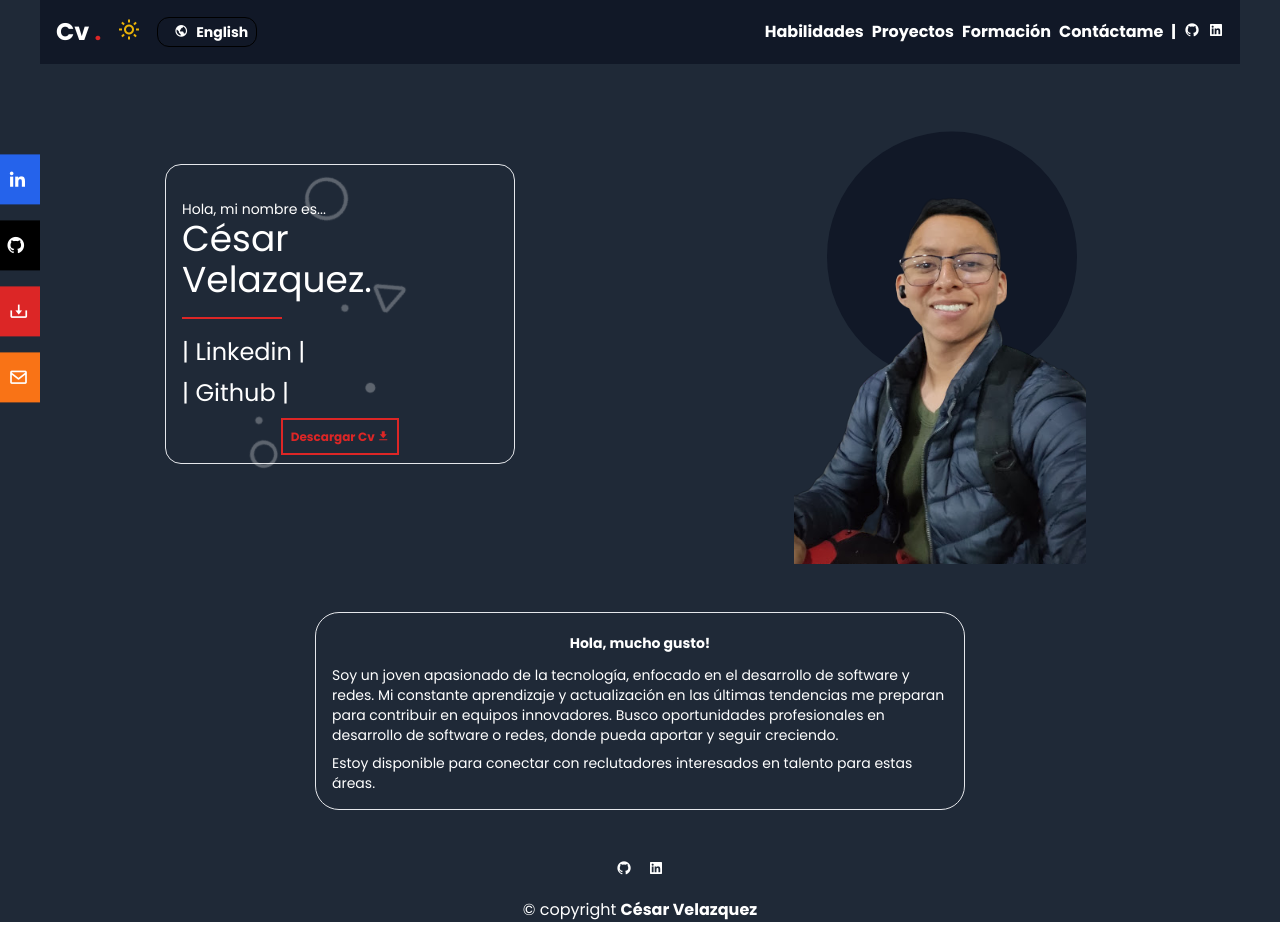
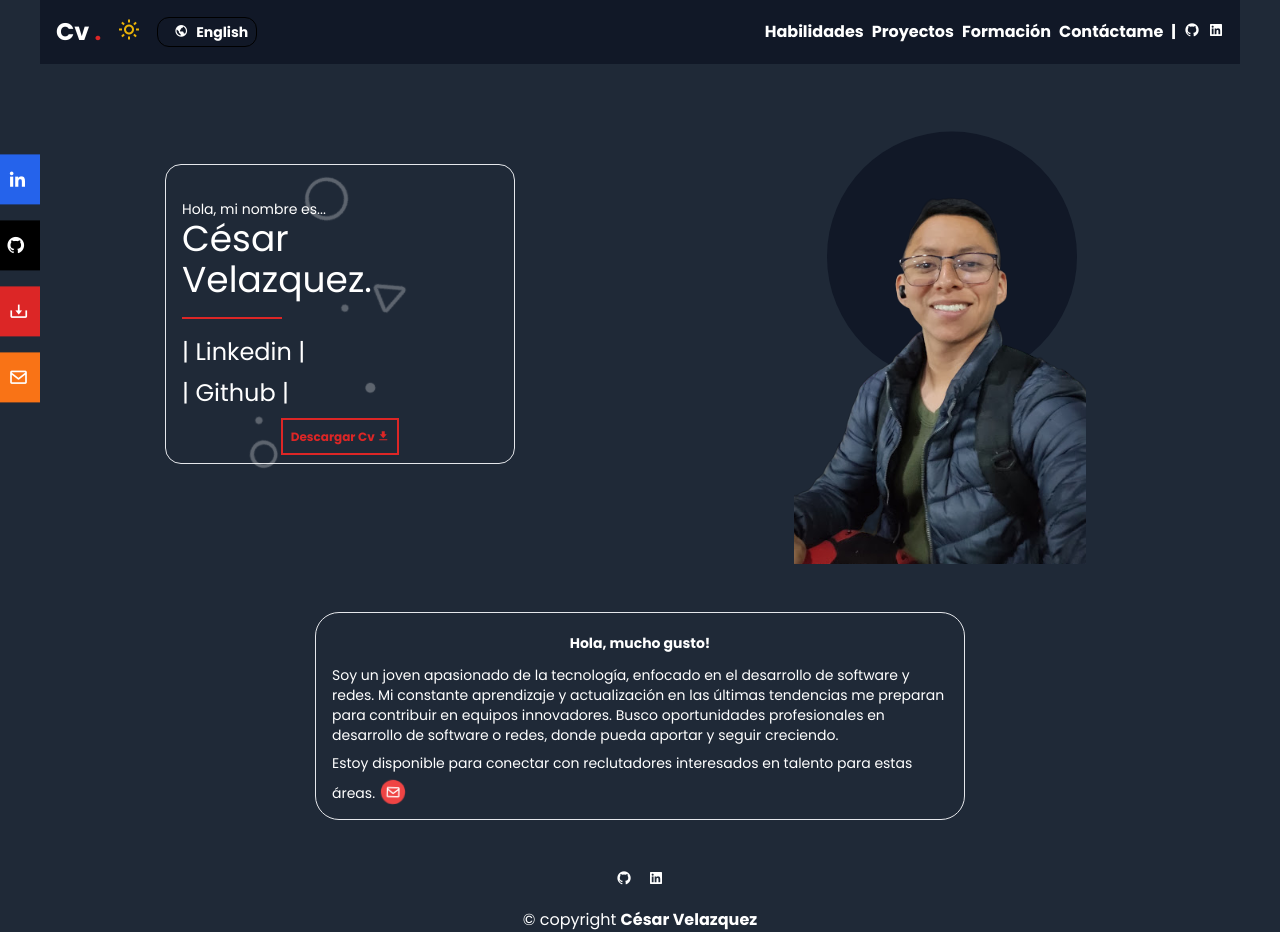
Before and after one commit to cesar-velazquez/MiSitioVersion3, a React (Vite) app: page / in a window 1280 px wide. Built offline with nearby package versions, Linux system fonts and the light colour scheme; what tailwindcss-animated would draw is missing.

Commit message:
update contact icon

```diff
--- a/src/Components/About.jsx
+++ b/src/Components/About.jsx
@@ -93,7 +93,15 @@ const About = () => {
                 '>
                     <h1 className='text-sm text-[1rem]  text-center font-semibold p-1 '>{t('Greeting2')}</h1>
                     <p className='text-sm text-[1rem] '>{t('Greeting3')}</p>
-                    <p className='text-sm text-[1rem] ' >{t('Greeting4')}</p>
+                    <p className='text-sm text-[1rem] ' >{t('Greeting4')}
+                        <a className='px-1 duration '
+                            rel="noopener noreferrer"
+                            href="mailto:velazquezortizcesar@gmail.com"
+                            target='_blank'>
+                            <i class='bx-tada cursor-pointer hover:scale-105 bx bx-envelope bg-red-500 p-1 rounded-3xl mx-[3px]
+                            hover:bg-black hover:text-red-500 transition-colors duration-1000 mt-2 ' ></i>
+                        </a>
+                    </p>
                     {/* <p className='text-sm text-[1rem] ' >{t('Greeting5')}</p> */}
                 </section>
             </section>
--- a/src/Components/css/About.css
+++ b/src/Components/css/About.css
@@ -21,3 +21,7 @@
 .animate-zoomInOut {
     animation: zoomInOut 5s infinite;
 }
+
+.duration{
+    animation-duration: .1s;
+}
```
